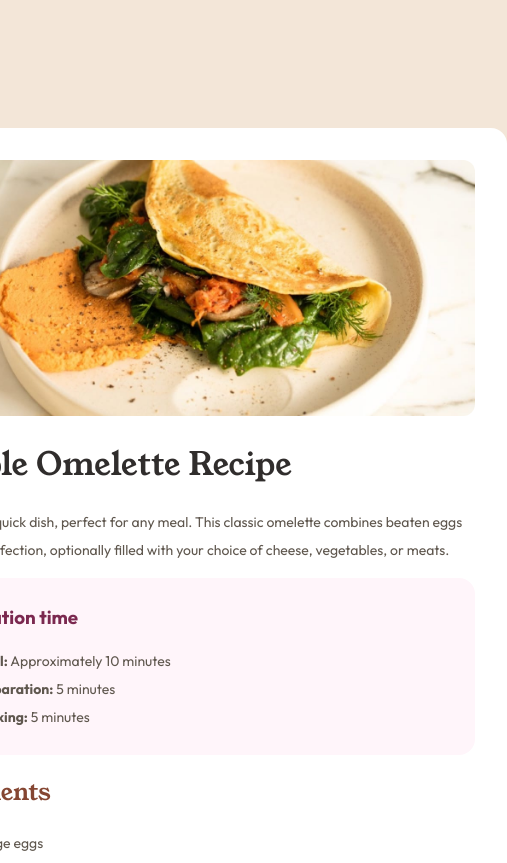
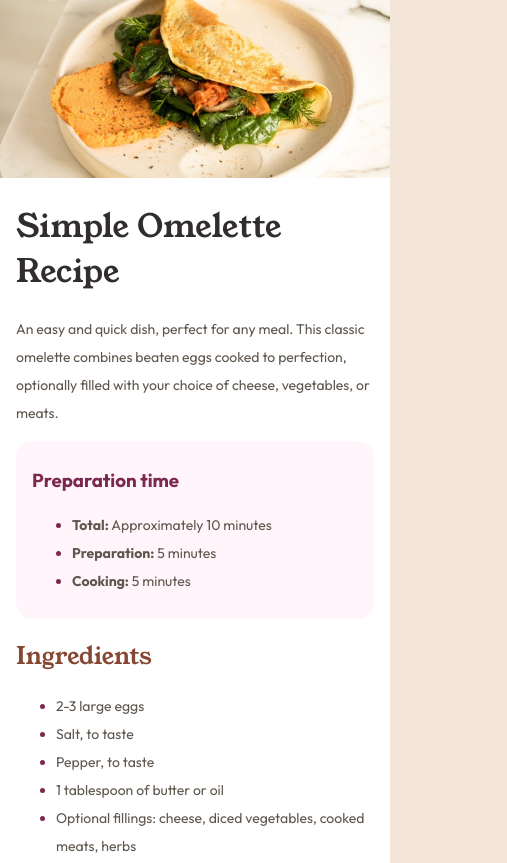
Before and after one commit to UrwahRafiq/FrontendMentor-Challenges, a plain HTML site: page recipe-page-main/index.html in a window 390 px wide. Shown: the top 863 px of the page, 507 px wide, since content can reach past the window. Drawn offline with Linux system fonts and the light colour scheme.

Commit message:
made recipe page mobile responsive

```diff
--- a/recipe-page-main/index.html
+++ b/recipe-page-main/index.html
@@ -18,7 +18,6 @@
       display: flex;
       flex-direction: column;
       align-items: center;
-      padding: 8rem 0;
       font-family: 'Outfit', serif;
     }
     #recipe-page{
@@ -26,6 +25,7 @@
       width: 35rem;
       padding: 2rem;
       border-radius: 1rem;
+      margin: 8rem 0;
     }
     img{
       width: 100%;
@@ -85,12 +85,37 @@
     ol li{
       padding-left: 0.8rem;
     }
+
+    /* screens 768px and below */
+    @media screen and (max-width: 768px) {
+      #recipe-page{
+        width: 100%;
+        height: 100%;
+        word-break: break-word;
+        padding: 0;
+        margin: 0;
+        border-radius: 0;
+      }
+      img{
+        border-radius: 0;
+      };
+      body{
+        justify-items: flex-start;
+      }
+      .second-part{
+        padding: 0 1rem;
+      }
+      footer{
+        display: none;
+      }
+    }
  </style>
 </head>
 <body>
 
   <div id="recipe-page">
     <img src="./assets/images/image-omelette.jpeg" alt="omelette image">
+    <div class="second-part">
       <h1>Simple Omelette Recipe</h1>
       <p>
         An easy and quick dish, perfect for any meal. This classic omelette combines beaten eggs cooked
@@ -158,6 +183,7 @@
         </tr>
       </table>
     </div>
+  </div>
 
   <footer class="attribution">
     Challenge by <a href="https://www.frontendmentor.io?ref=challenge">Frontend Mentor</a>.
```
Lines whose indentation alone changed are shown as unchanged.
